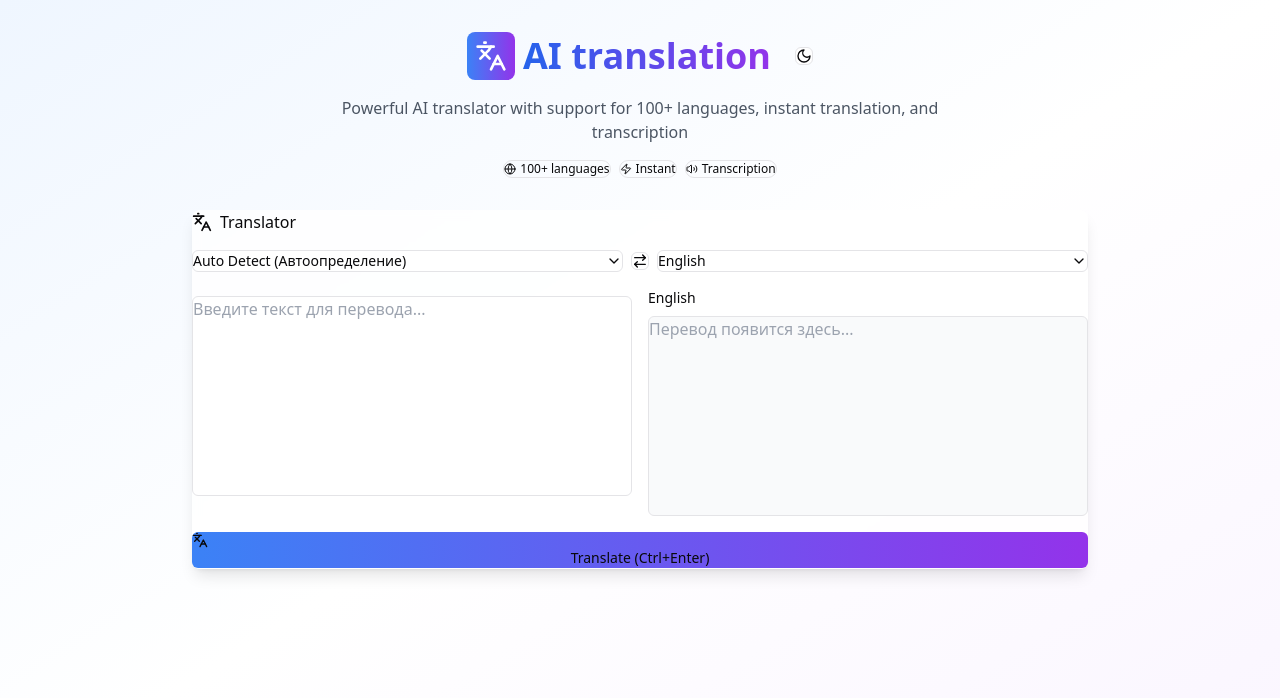
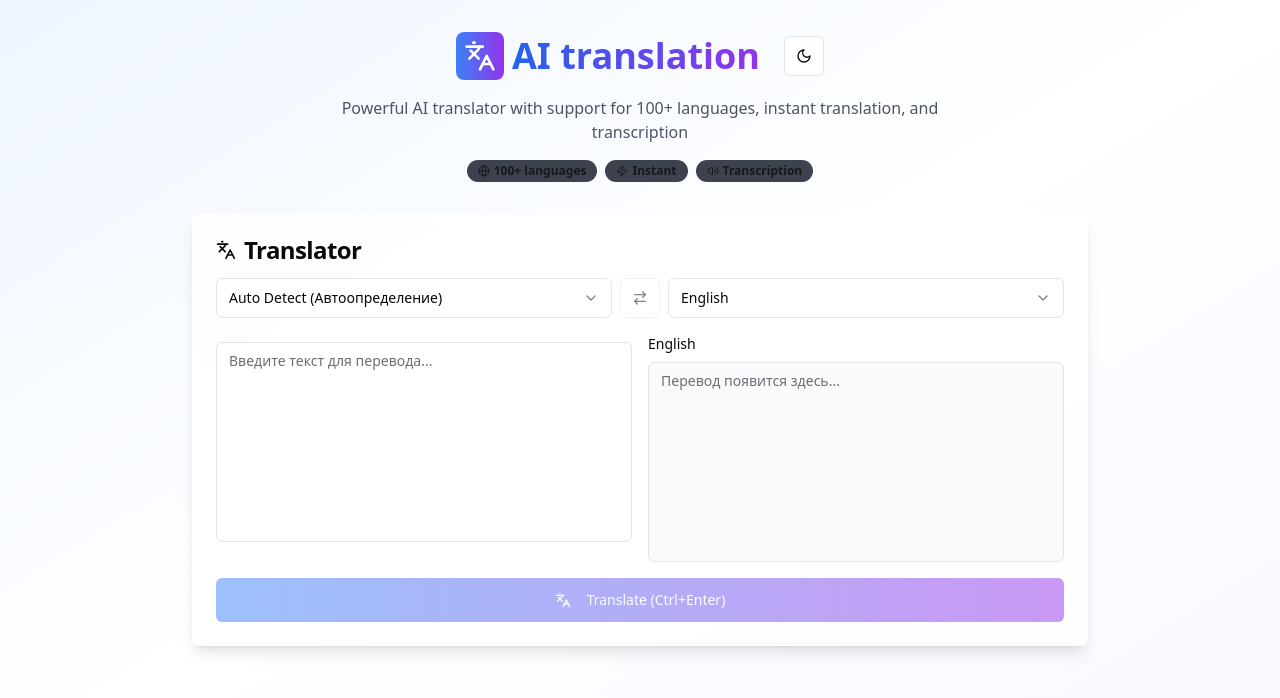
Before and after one commit to Zapotichnyi06/translation-ai, a Next.js app: page / in a window 1280 px wide. Shown: the top 698 px of the page. Built offline with nearby package versions, Linux system fonts and the light colour scheme.

Commit message:
update module.exports

```diff
--- a/tailwind.config.ts
+++ b/tailwind.config.ts
@@ -7,6 +7,8 @@ module.exports = {
         "./src/main/components/**/*.{js,ts,jsx,tsx}",
         "./app/**/*.{js,ts,jsx,tsx}",
         "./src/main/pages/**/*.{js,ts,jsx,tsx}",
+        "./src/main/utils/**/*.{js,ts,jsx,tsx}",
+        "./lib/**/*.{js,ts,jsx,tsx}"
     ],
     theme: {
         extend: {
```
